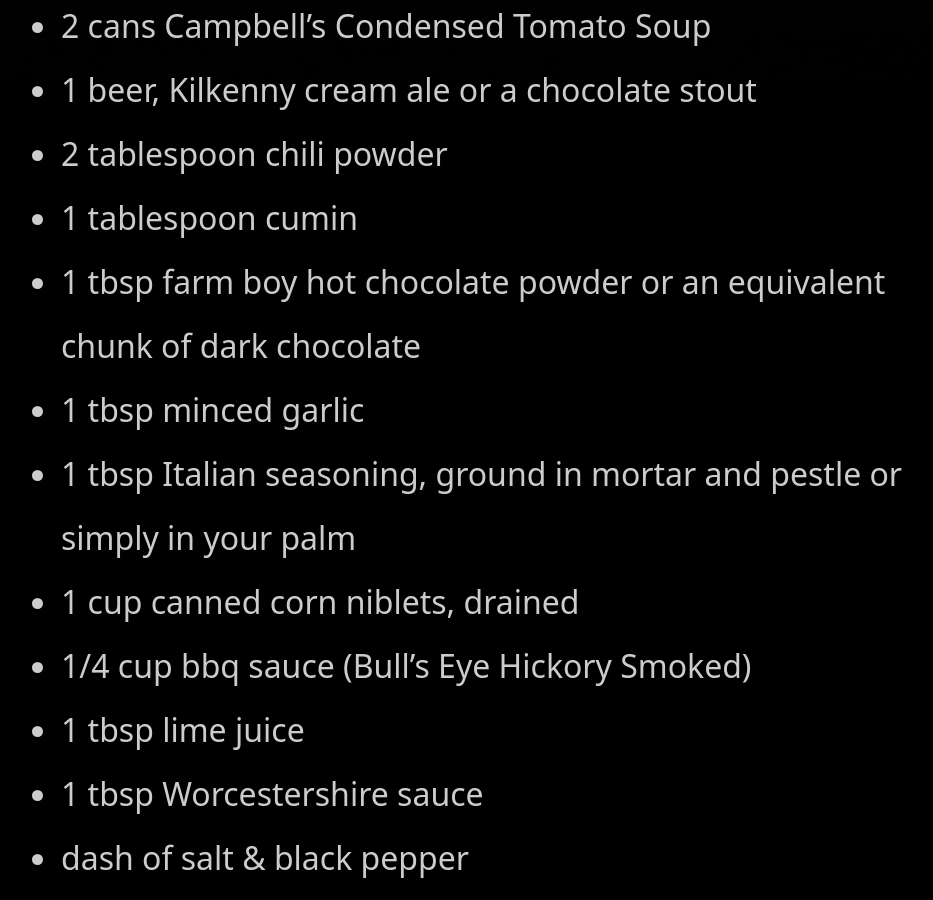
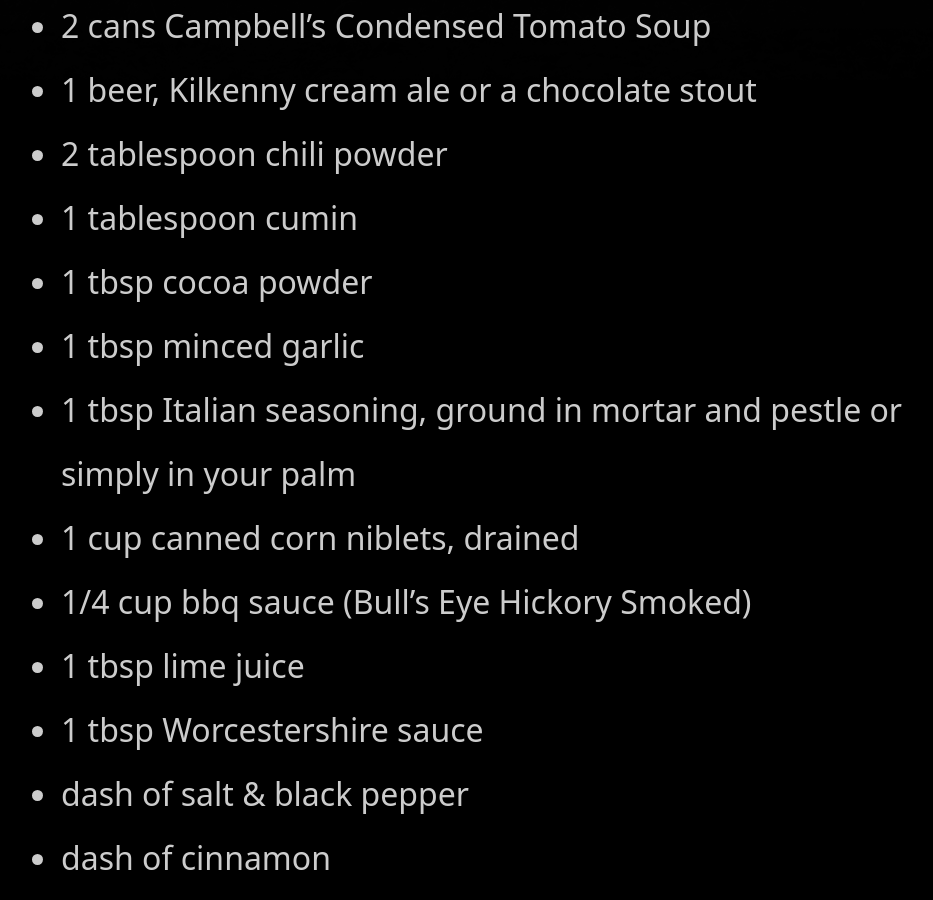
Before and after one commit to dits-family-cookbook/dits-family-cookbook.github.io, a Jekyll site: the page built from recipes/main-dishes/johns-chili.md, in a window 1280 px wide and 900 px high, scrolled down 743 px. Shown: the whole window, without its empty margins (137-1070 px from the left). Built offline with Jekyll 4.4.1, drawn with Linux system fonts in a browser that asks for light colours.

Commit message:
change hc to cocoa

```diff
--- a/recipes/main-dishes/johns-chili.md
+++ b/recipes/main-dishes/johns-chili.md
@@ -14,7 +14,7 @@
 * 1 beer, Kilkenny cream ale or a chocolate stout
 * 2 tablespoon chili powder
 * 1 tablespoon cumin
-* 1 tbsp farm boy hot chocolate powder or an equivalent chunk of dark chocolate
+* 1 tbsp cocoa powder
 * 1 tbsp minced garlic
 * 1 tbsp Italian seasoning, ground in mortar and pestle or simply in your palm
 * 1 cup canned corn niblets, drained
```
